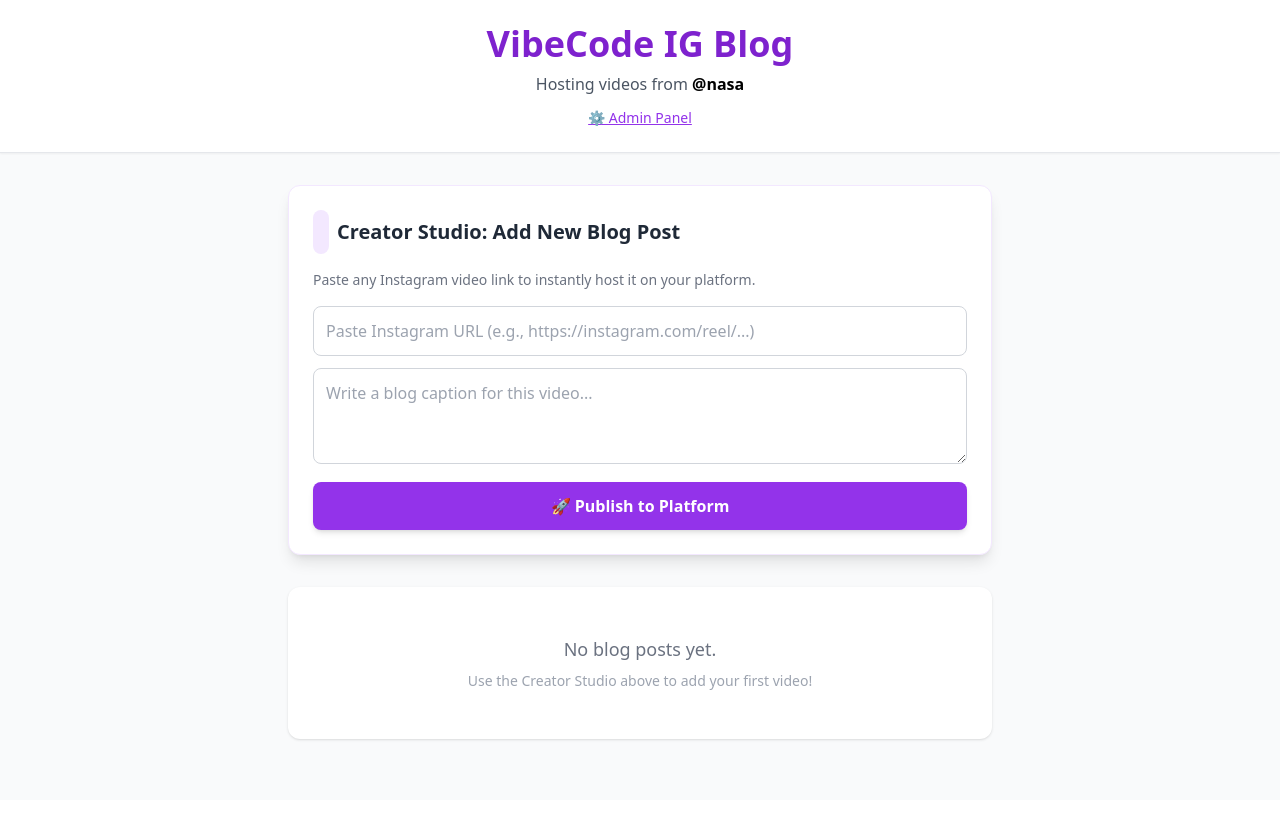
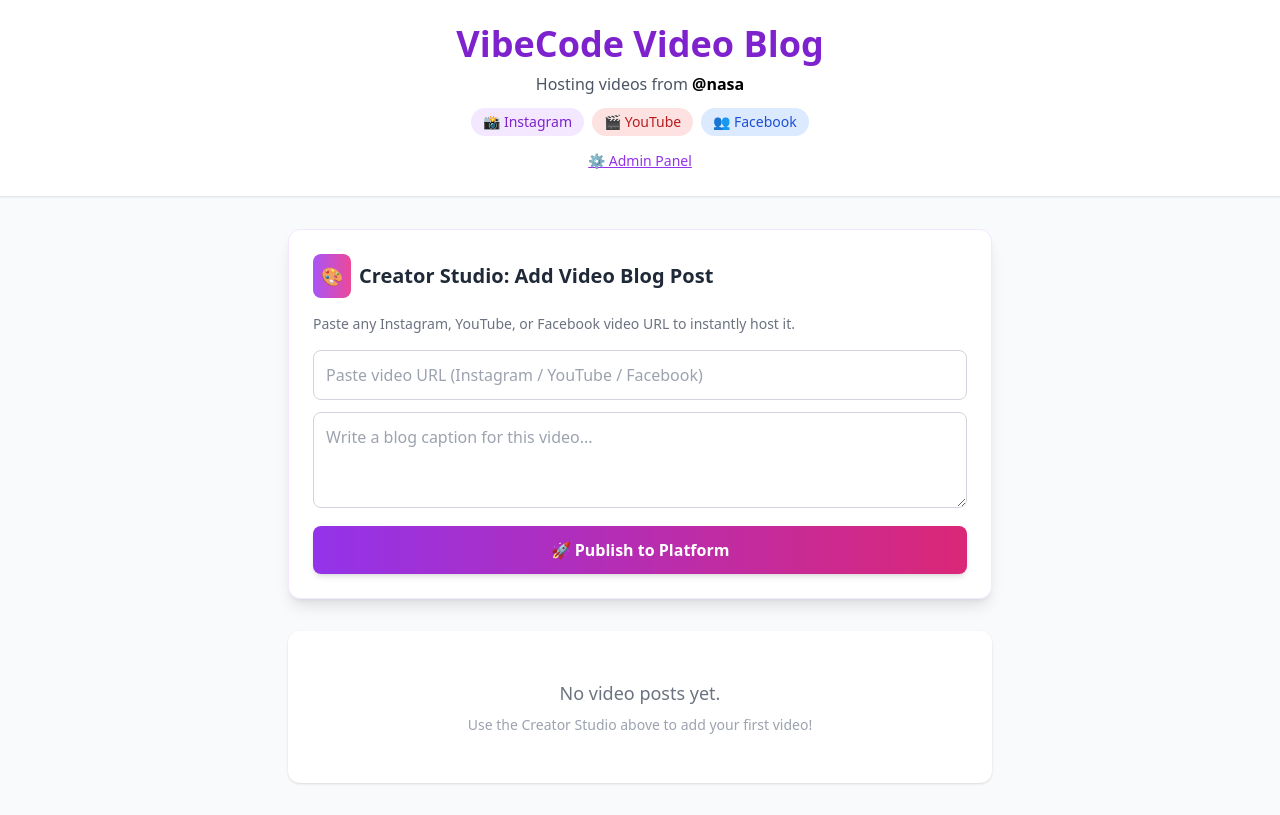
Before and after one commit to capacitytools/vibecode-ig, a Next.js app: page / in a window 1280 px wide. Built offline with nearby package versions, Linux system fonts and the light colour scheme.

Commit message:
Update page.tsx

```diff
--- a/app/page.tsx
+++ b/app/page.tsx
@@ -3,10 +3,12 @@ import { useState, useEffect } from "react";
 
 interface BlogPost {
   id: string;
-  shortcode: string;
+  url: string;
+  platform: 'instagram' | 'youtube' | 'facebook';
   caption: string;
   author: string;
   date: string;
+  videoId: string;
 }
 
 export default function Home() {
@@ -19,26 +21,54 @@ export default function Home() {
     const savedHandle = localStorage.getItem("ig_handle") || "nasa";
     setHandle(savedHandle);
 
-    // Load saved blog posts
     const savedPosts = localStorage.getItem("vibecode_posts");
     if (savedPosts) {
       setPosts(JSON.parse(savedPosts));
     }
   }, []);
 
+  const detectPlatform = (url: string): 'instagram' | 'youtube' | 'facebook' | null => {
+    if (url.includes('instagram.com')) return 'instagram';
+    if (url.includes('youtube.com') || url.includes('youtu.be')) return 'youtube';
+    if (url.includes('facebook.com') || url.includes('fb.watch')) return 'facebook';
+    return null;
+  };
+
+  const extractVideoId = (url: string, platform: string): string => {
+    if (platform === 'instagram') {
+      const match = url.match(/instagram\.com\/(?:p|reel|tv)\/([a-zA-Z0-9_-]+)/);
+      return match ? match[1] : '';
+    }
+    if (platform === 'youtube') {
+      const match = url.match(/(?:youtube\.com\/watch\?v=|youtu\.be\/|youtube\.com\/embed\/)([a-zA-Z0-9_-]+)/);
+      return match ? match[1] : '';
+    }
+    if (platform === 'facebook') {
+      const match = url.match(/facebook\.com\/(?:[^\/]+\/videos\/|watch\/|video\/)(\d+|[^\/]+)/);
+      return match ? match[1] : url;
+    }
+    return '';  };
+
   const addBlogPost = () => {
-    // Extract shortcode from URL (works for /p/ and /reel/)
-    const match = urlInput.match(/instagram\.com\/(?:p|reel|tv)\/([a-zA-Z0-9_-]+)/);
+    const platform = detectPlatform(urlInput);
 
-    if (!match || !match[1]) {
-      alert("Please enter a valid Instagram video URL!");
+    if (!platform) {
+      alert("Please enter a valid URL from Instagram, YouTube, or Facebook!");
       return;
     }
 
-    const shortcode = match[1];
+    const videoId = extractVideoId(urlInput, platform);
+
+    if (!videoId) {
+      alert("Could not extract video ID. Please check the URL format.");
+      return;
+    }
+
     const newPost: BlogPost = {
       id: Date.now().toString(),
-      shortcode: shortcode,
+      url: urlInput,
+      platform,
+      videoId,
       caption: captionInput || `New video post from @${handle}`,
       author: handle,
       date: new Date().toLocaleDateString(),
@@ -47,7 +77,7 @@ export default function Home() {
     const updatedPosts = [newPost, ...posts];
     setPosts(updatedPosts);
     localStorage.setItem("vibecode_posts", JSON.stringify(updatedPosts));
-        // Clear inputs
+
     setUrlInput("");
     setCaptionInput("");
   };
@@ -58,29 +88,97 @@ export default function Home() {
     localStorage.setItem("vibecode_posts", JSON.stringify(updatedPosts));
   };
 
+  const getPlatformIcon = (platform: string) => {
+    switch(platform) {
+      case 'instagram': return '📸';
+      case 'youtube': return '🎬';
+      case 'facebook': return '👥';
+      default: return '';
+    }
+  };
+  const getPlatformColor = (platform: string) => {
+    switch(platform) {
+      case 'instagram': return 'from-purple-500 to-pink-500';
+      case 'youtube': return 'from-red-600 to-red-700';
+      case 'facebook': return 'from-blue-600 to-blue-700';
+      default: return 'from-gray-500 to-gray-600';
+    }
+  };
+
+  const renderVideoEmbed = (post: BlogPost) => {
+    if (post.platform === 'instagram') {
+      return (
+        <iframe
+          src={`https://www.instagram.com/p/${post.videoId}/embed/captioned/`}
+          width="100%"
+          height="650"
+          frameBorder="0"
+          scrolling="no"
+          allowTransparency={true}
+          className="rounded-lg max-w-md shadow-md bg-white"
+        ></iframe>
+      );
+    }
+
+    if (post.platform === 'youtube') {
+      return (
+        <iframe
+          src={`https://www.youtube.com/embed/${post.videoId}?rel=0`}
+          width="100%"
+          height="450"
+          frameBorder="0"
+          allow="accelerometer; autoplay; clipboard-write; encrypted-media; gyroscope; picture-in-picture"
+          allowFullScreen
+          className="rounded-lg max-w-2xl shadow-md"
+        ></iframe>
+      );
+    }
+
+    if (post.platform === 'facebook') {
+      return (
+        <iframe
+          src={`https://www.facebook.com/plugins/video.php?href=${encodeURIComponent(post.url)}&show_text=0&width=560`}
+          width="100%"
+          height="500"
+          frameBorder="0"
+          scrolling="no"
+          allowFullScreen={true}
+          className="rounded-lg max-w-md shadow-md"
+        ></iframe>
+      );    }
+
+    return null;
+  };
+
   return (
     <main className="min-h-screen bg-gray-50">
       {/* Header */}
       <header className="bg-white shadow-sm border-b border-gray-200 p-6 text-center">
-        <h1 className="text-3xl md:text-4xl font-bold text-purple-700 mb-2">VibeCode IG Blog</h1>
-        <p className="text-gray-600">Hosting videos from <span className="font-bold text-black">@{handle}</span></p>
-        <div className="mt-3 flex justify-center gap-4 text-sm">
-          <a href="/admin" className="text-purple-600 underline hover:text-purple-800">⚙️ Admin Panel</a>
+        <h1 className="text-3xl md:text-4xl font-bold text-purple-700 mb-2">VibeCode Video Blog</h1>
+        <p className="text-gray-600 mb-3">Hosting videos from <span className="font-bold text-black">@{handle}</span></p>
+        <div className="flex justify-center gap-2 text-sm flex-wrap">
+          <span className="bg-purple-100 text-purple-700 px-3 py-1 rounded-full">📸 Instagram</span>
+          <span className="bg-red-100 text-red-700 px-3 py-1 rounded-full">🎬 YouTube</span>
+          <span className="bg-blue-100 text-blue-700 px-3 py-1 rounded-full">👥 Facebook</span>
+        </div>
+        <div className="mt-3">
+          <a href="/admin" className="text-purple-600 underline hover:text-purple-800 text-sm">⚙️ Admin Panel</a>
         </div>
       </header>
 
       <div className="max-w-3xl mx-auto p-4 md:p-8">
 
-        {/* Creator Studio (Add New Post) */}
+        {/* Creator Studio */}
         <div className="bg-white rounded-xl shadow-lg p-6 mb-8 border border-purple-100">
           <h2 className="text-xl font-bold text-gray-800 mb-4 flex items-center gap-2">
-            <span className="bg-purple-100 p-2 rounded-lg">️</span> Creator Studio: Add New Blog Post
+            <span className="bg-gradient-to-r from-purple-500 to-pink-500 text-white p-2 rounded-lg text-lg">🎨</span>
+            Creator Studio: Add Video Blog Post
           </h2>
-          <p className="text-sm text-gray-500 mb-4">Paste any Instagram video link to instantly host it on your platform.</p>
+          <p className="text-sm text-gray-500 mb-4">Paste any Instagram, YouTube, or Facebook video URL to instantly host it.</p>
 
           <input
             type="text"
-            placeholder="Paste Instagram URL (e.g., https://instagram.com/reel/...)"
+            placeholder="Paste video URL (Instagram / YouTube / Facebook)"
             className="w-full p-3 border border-gray-300 rounded-lg mb-3 focus:outline-none focus:ring-2 focus:ring-purple-500"
             value={urlInput}
             onChange={(e) => setUrlInput(e.target.value)}
@@ -93,7 +191,7 @@ export default function Home() {
           />
           <button
             onClick={addBlogPost}
-            className="w-full bg-purple-600 text-white p-3 rounded-lg font-bold hover:bg-purple-700 transition cursor-pointer shadow-md"
+            className="w-full bg-gradient-to-r from-purple-600 to-pink-600 text-white p-3 rounded-lg font-bold hover:from-purple-700 hover:to-pink-700 transition cursor-pointer shadow-md"
           >
             🚀 Publish to Platform
           </button>        </div>
@@ -101,7 +199,7 @@ export default function Home() {
         {/* Blog Posts Feed */}
         {posts.length === 0 ? (
           <div className="text-center py-12 bg-white rounded-xl shadow">
-            <p className="text-gray-500 text-lg">No blog posts yet.</p>
+            <p className="text-gray-500 text-lg">No video posts yet.</p>
             <p className="text-gray-400 text-sm mt-2">Use the Creator Studio above to add your first video!</p>
           </div>
         ) : (
@@ -111,27 +209,23 @@ export default function Home() {
                 {/* Blog Header */}
                 <div className="p-6 border-b border-gray-100">
                   <div className="flex justify-between items-start mb-3">
-                    <div>
-                      <h2 className="text-xl font-bold text-gray-800">Video Post by @{post.author}</h2>
-                      <p className="text-xs text-gray-400 mt-1">Published on {post.date}</p>
+                    <div className="flex items-center gap-3">
+                      <span className="text-2xl">{getPlatformIcon(post.platform)}</span>
+                      <div>
+                        <h2 className="text-xl font-bold text-gray-800 capitalize">{post.platform} Video</h2>
+                        <p className="text-xs text-gray-400">By @{post.author} • {post.date}</p>
+                      </div>
                     </div>
-                    <button onClick={() => deletePost(post.id)} className="text-red-400 hover:text-red-600 text-sm">Delete</button>
+                    <button onClick={() => deletePost(post.id)} className="text-red-400 hover:text-red-600 text-sm px-3 py-1 bg-red-50 rounded">Delete</button>
                   </div>
-                  <p className="text-gray-700 leading-relaxed">{post.caption}</p>
+                  <p className="text-gray-700 leading-relaxed mt-3">{post.caption}</p>
                 </div>
 
                 {/* Playable Video Embed */}
-                <div className="bg-gray-100 flex justify-center p-6">
-                  <iframe
-                    src={`https://www.instagram.com/p/${post.shortcode}/embed/captioned/`}
-                    width="100%"
-                    height="650"
-                    frameBorder="0"
-                    scrolling="no"
-                    allowTransparency={true}
-                    className="rounded-lg max-w-md shadow-md bg-white"
-                    title="Instagram Video"
-                  ></iframe>
+                <div className={`bg-gradient-to-br ${getPlatformColor(post.platform)} p-1`}>
+                  <div className="bg-gray-100 flex justify-center p-6">
+                    {renderVideoEmbed(post)}
+                  </div>
                 </div>
 
                 {/* Footer */}
```
